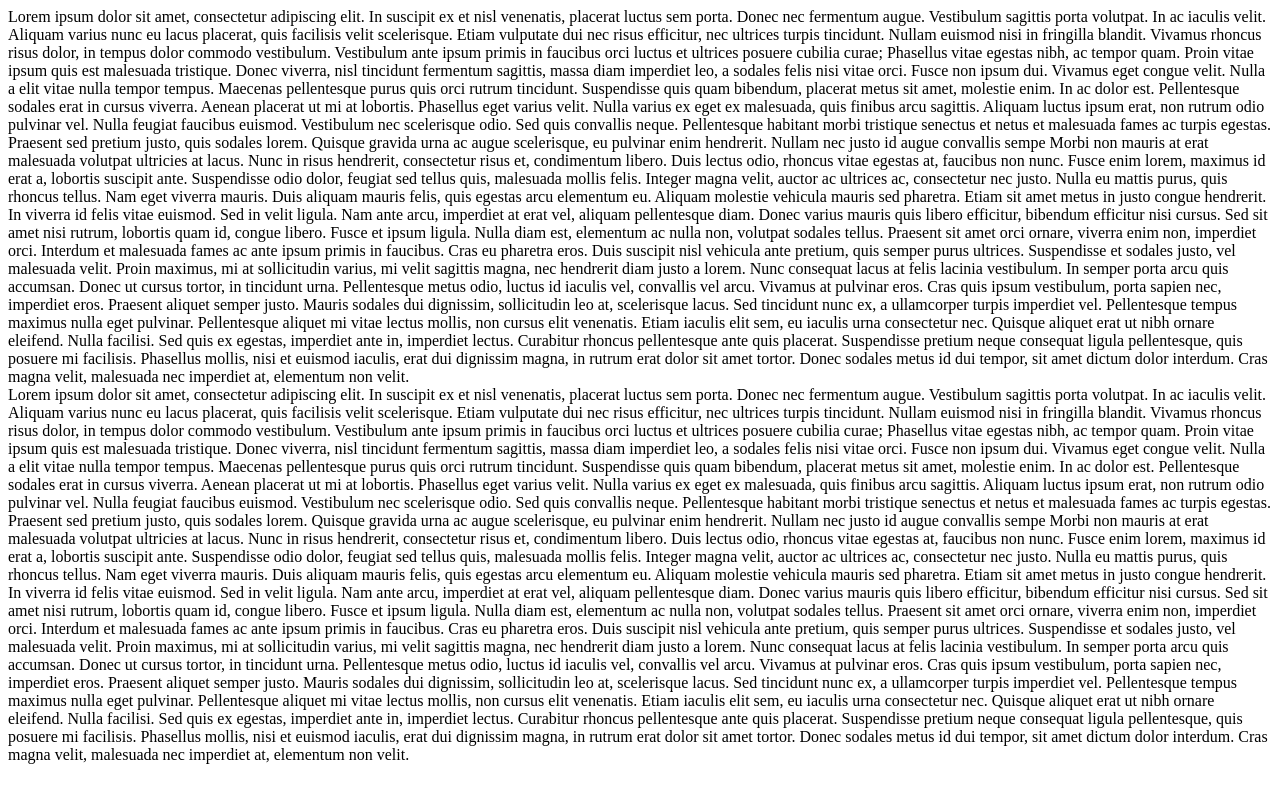
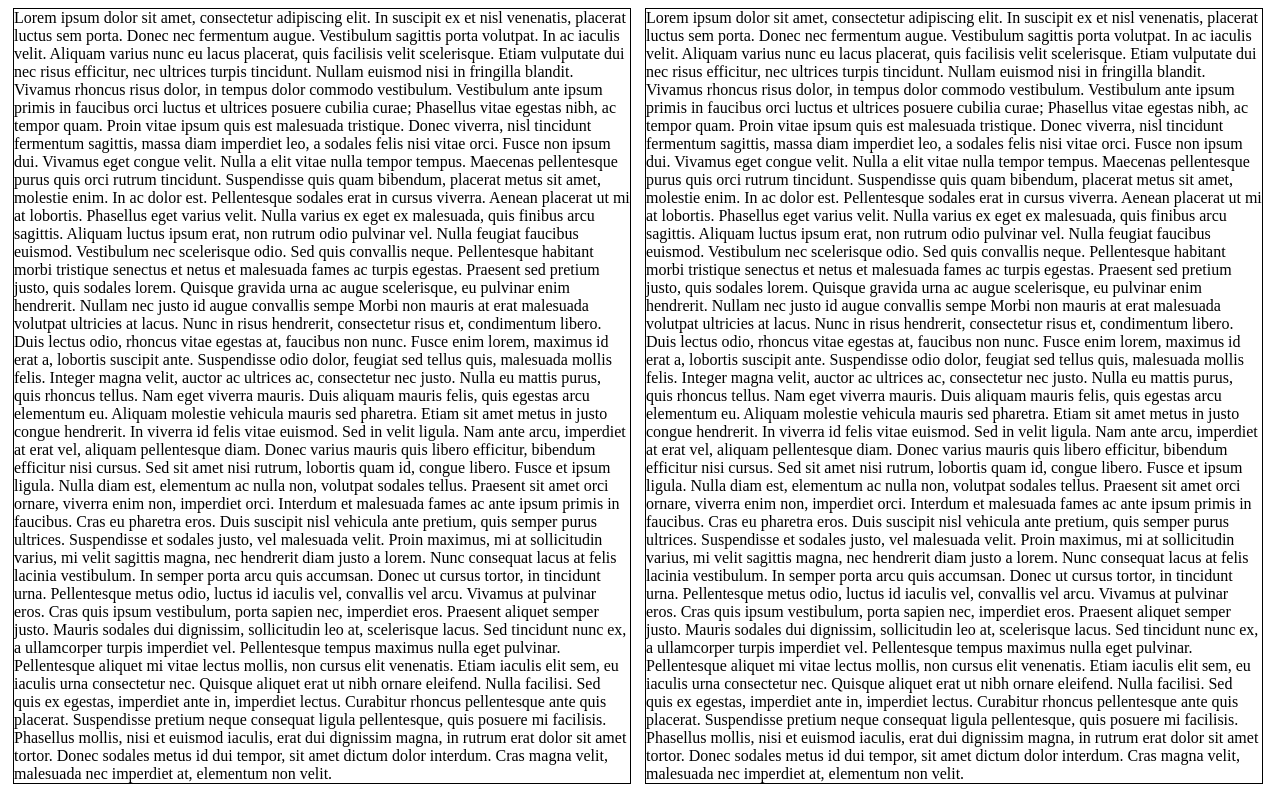
Before and after one commit to AlexanderVanhee/WebDevelopment, a plain HTML site: page labo8/LoremIpsumExtra/index.html in a window 1280 px wide. Drawn offline with Linux system fonts and the light colour scheme.

Commit message:
Update index.html

```diff
--- a/labo8/LoremIpsumExtra/index.html
+++ b/labo8/LoremIpsumExtra/index.html
@@ -9,7 +9,7 @@
 </head>
 
 <body>
-    <section>
+    <div>
         Lorem ipsum dolor sit amet, consectetur adipiscing elit. In suscipit ex et nisl venenatis, placerat luctus sem
         porta. Donec nec fermentum augue. Vestibulum sagittis porta volutpat. In ac iaculis velit. Aliquam varius nunc
         eu lacus placerat, quis facilisis velit scelerisque. Etiam vulputate dui nec risus efficitur, nec ultrices
@@ -48,8 +48,8 @@
         mi facilisis. Phasellus mollis, nisi et euismod iaculis, erat dui dignissim magna, in rutrum erat dolor sit amet
         tortor. Donec sodales metus id dui tempor, sit amet dictum dolor interdum. Cras magna velit, malesuada nec
         imperdiet at, elementum non velit.
-    </section>
-    <section>
+    </div>
+    <div>
         Lorem ipsum dolor sit amet, consectetur adipiscing elit. In suscipit ex et nisl venenatis, placerat luctus sem
         porta. Donec nec fermentum augue. Vestibulum sagittis porta volutpat. In ac iaculis velit. Aliquam varius nunc
         eu lacus placerat, quis facilisis velit scelerisque. Etiam vulputate dui nec risus efficitur, nec ultrices
@@ -88,7 +88,7 @@
         mi facilisis. Phasellus mollis, nisi et euismod iaculis, erat dui dignissim magna, in rutrum erat dolor sit amet
         tortor. Donec sodales metus id dui tempor, sit amet dictum dolor interdum. Cras magna velit, malesuada nec
         imperdiet at, elementum non velit.
-    </section>
+    </div>
 
 
 </body>
```
